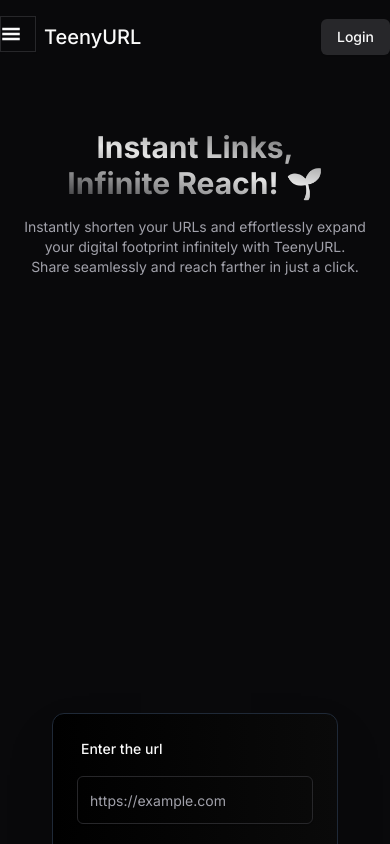
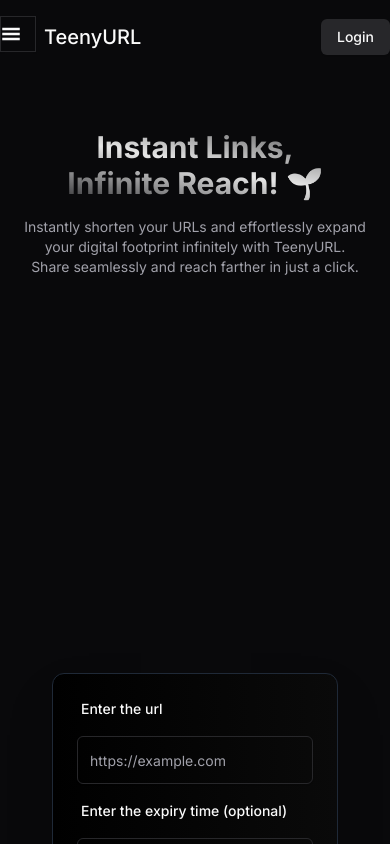
Before and after one commit to DeepaPrasanna/url-shortener-frontend, a Next.js app: page / in a window 390 px wide. Shown: the top 844 px of the page. Built offline with nearby package versions, Linux system fonts and the light colour scheme; no server answers.

Commit message:
style(frontend): :lipstick: give space to nav items

```diff
--- a/src/app/ui/body.tsx
+++ b/src/app/ui/body.tsx
@@ -47,7 +47,7 @@
 const Body = () => {
   return (
     <>
-      <div className="hero py-10 md:py-12 grid sm:grid-cols-2 md:grid-cols-2  gap-14 md:gap-20 lg:gap-35">
+      <div className="hero py-10 md:py-12 grid sm:grid-cols-2 md:grid-cols-2  gap-4 md:gap-20 lg:gap-35">
         <section className="sm:mx-auto grid min-h-[calc(100vh-300px)] max-w-5xl flex-col  sm:items-center sm:justify-center gap-4 text-center">
           <div className="p-4">
             <h1 className="text-balance bg-gradient-to-tr bg-clip-text text-center text-3xl font-bold text-transparent from-zinc-400/10 via-white/90 to-white/20 sm:text-5xl md:text-4xl lg:text-6xl">
```
